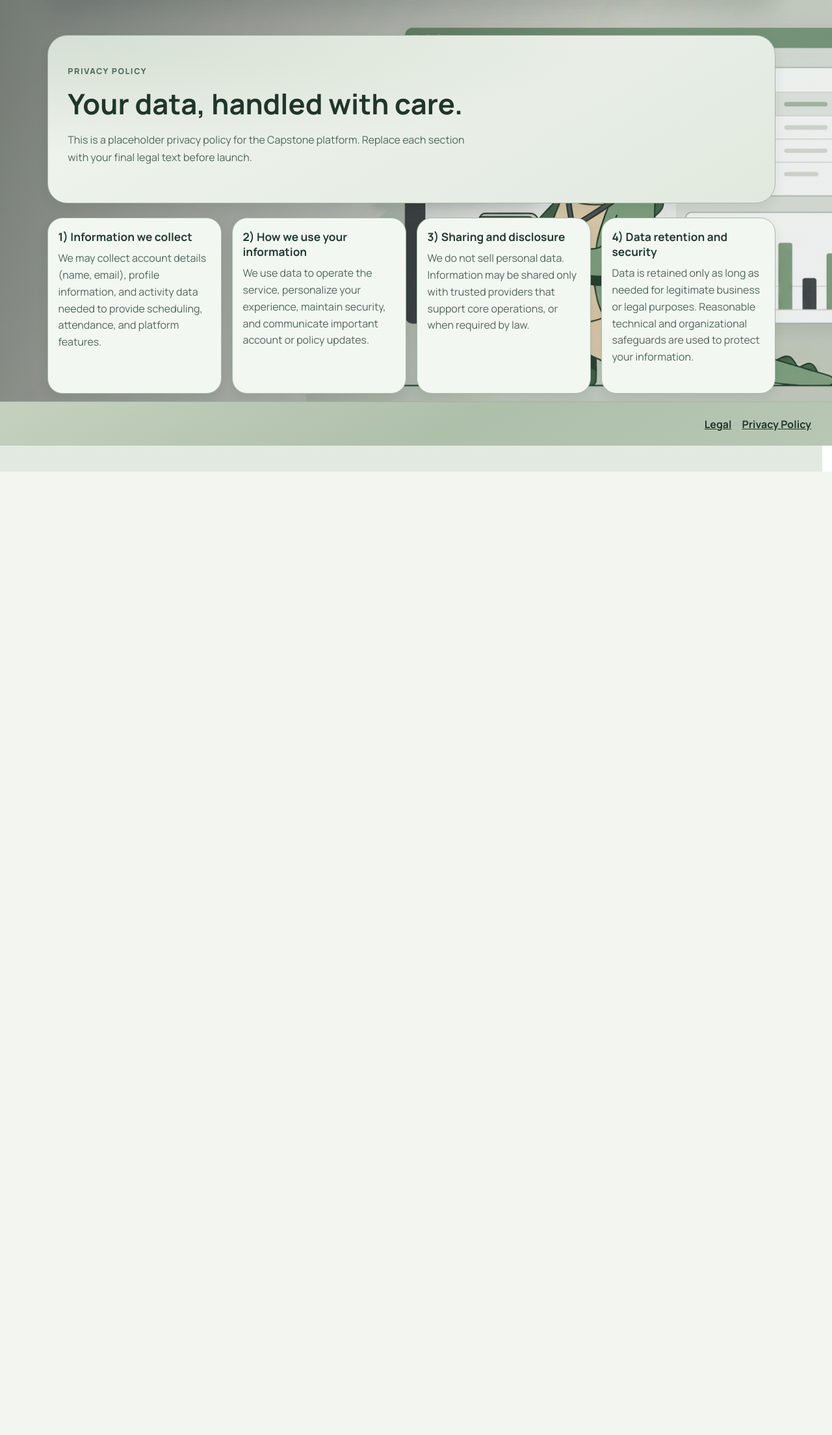
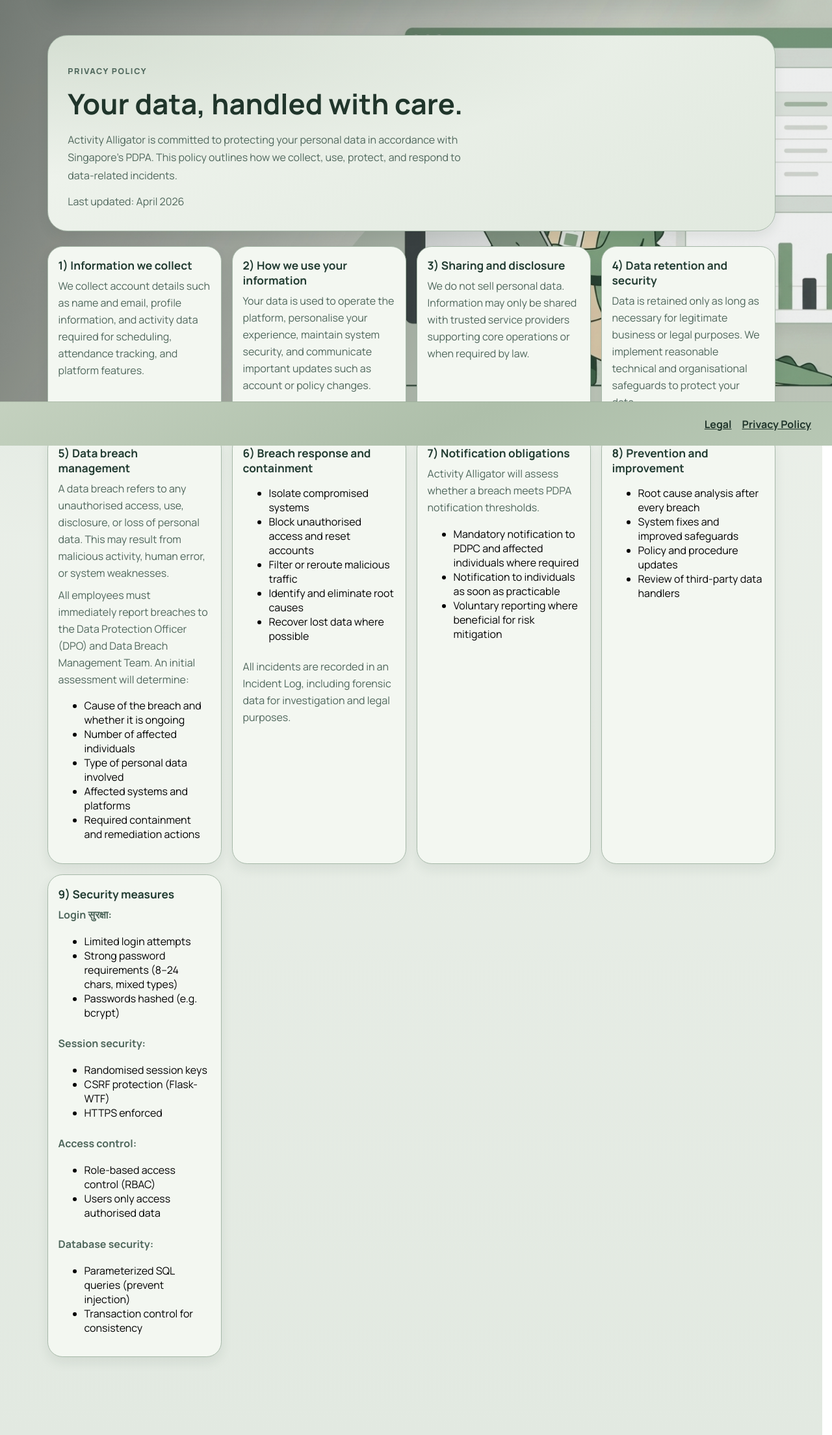
Before and after one commit to nyjc-computing-2526/Capstone-Project-2527, a Flask app: page /privacy-policy in a window 1280 px wide. Shown: the part 114-2323 px from the top of the page at 65% size. Before the commit the page ends 840 px from the top, so only its background shows below. Run offline with Flask 3, Linux system fonts and the light colour scheme.

Commit message:
Added in privacy policy

```diff
--- a/app/templates/privacypolicy.html
+++ b/app/templates/privacypolicy.html
@@ -1,46 +1,154 @@
 {% extends "landing.html" %}
 {% block content %}
   <main class="marketing-main legal-main">
+
+    <!-- HERO -->
     <section class="marketing-hero legal-hero">
       <div class="marketing-hero-copy">
         <p class="marketing-kicker">Privacy Policy</p>
         <h1>Your data, handled with care.</h1>
         <p>
-          This is a placeholder privacy policy for the Capstone platform.
-          Replace each section with your final legal text before launch.
+          Activity Alligator is committed to protecting your personal data in accordance
+          with Singapore’s PDPA. This policy outlines how we collect, use, protect,
+          and respond to data-related incidents.
         </p>
+        <p class="legal-updated">Last updated: April 2026</p>
       </div>
     </section>
 
+    <!-- MAIN GRID -->
     <section class="legal-grid">
+
+      <!-- 1 -->
       <article class="marketing-card legal-card">
         <h2>1) Information we collect</h2>
         <p>
-          We may collect account details (name, email), profile information, and
-          activity data needed to provide scheduling, attendance, and platform features.
+          We collect account details such as name and email, profile information,
+          and activity data required for scheduling, attendance tracking, and platform features.
         </p>
       </article>
+
+      <!-- 2 -->
       <article class="marketing-card legal-card">
         <h2>2) How we use your information</h2>
         <p>
-          We use data to operate the service, personalize your experience,
-          maintain security, and communicate important account or policy updates.
+          Your data is used to operate the platform, personalise your experience,
+          maintain system security, and communicate important updates such as
+          account or policy changes.
         </p>
       </article>
+
+      <!-- 3 -->
       <article class="marketing-card legal-card">
         <h2>3) Sharing and disclosure</h2>
         <p>
-          We do not sell personal data. Information may be shared only with trusted
-          providers that support core operations, or when required by law.
+          We do not sell personal data. Information may only be shared with trusted
+          service providers supporting core operations or when required by law.
         </p>
       </article>
+
+      <!-- 4 -->
       <article class="marketing-card legal-card">
         <h2>4) Data retention and security</h2>
         <p>
-          Data is retained only as long as needed for legitimate business or legal purposes.
-          Reasonable technical and organizational safeguards are used to protect your information.
+          Data is retained only as long as necessary for legitimate business or legal purposes.
+          We implement reasonable technical and organisational safeguards to protect your data.
         </p>
       </article>
+
+      <!-- 5 DATA BREACH -->
+      <article class="marketing-card legal-card">
+        <h2>5) Data breach management</h2>
+        <p>
+          A data breach refers to any unauthorised access, use, disclosure, or loss of personal data.
+          This may result from malicious activity, human error, or system weaknesses.
+        </p>
+        <p>
+          All employees must immediately report breaches to the Data Protection Officer (DPO)
+          and Data Breach Management Team. An initial assessment will determine:
+        </p>
+        <ul>
+          <li>Cause of the breach and whether it is ongoing</li>
+          <li>Number of affected individuals</li>
+          <li>Type of personal data involved</li>
+          <li>Affected systems and platforms</li>
+          <li>Required containment and remediation actions</li>
+        </ul>
+      </article>
+
+      <!-- 6 RESPONSE -->
+      <article class="marketing-card legal-card">
+        <h2>6) Breach response and containment</h2>
+        <ul>
+          <li>Isolate compromised systems</li>
+          <li>Block unauthorised access and reset accounts</li>
+          <li>Filter or reroute malicious traffic</li>
+          <li>Identify and eliminate root causes</li>
+          <li>Recover lost data where possible</li>
+        </ul>
+        <p>
+          All incidents are recorded in an Incident Log, including forensic data
+          for investigation and legal purposes.
+        </p>
+      </article>
+
+      <!-- 7 NOTIFICATION -->
+      <article class="marketing-card legal-card">
+        <h2>7) Notification obligations</h2>
+        <p>
+          Activity Alligator will assess whether a breach meets PDPA notification thresholds.
+        </p>
+        <ul>
+          <li>Mandatory notification to PDPC and affected individuals where required</li>
+          <li>Notification to individuals as soon as practicable</li>
+          <li>Voluntary reporting where beneficial for risk mitigation</li>
+        </ul>
+      </article>
+
+      <!-- 8 PREVENTION -->
+      <article class="marketing-card legal-card">
+        <h2>8) Prevention and improvement</h2>
+        <ul>
+          <li>Root cause analysis after every breach</li>
+          <li>System fixes and improved safeguards</li>
+          <li>Policy and procedure updates</li>
+          <li>Review of third-party data handlers</li>
+        </ul>
+      </article>
+
+      <!-- 9 SECURITY -->
+      <article class="marketing-card legal-card">
+        <h2>9) Security measures</h2>
+
+        <p><strong>Login सुरक्षा:</strong></p>
+        <ul>
+          <li>Limited login attempts</li>
+          <li>Strong password requirements (8–24 chars, mixed types)</li>
+          <li>Passwords hashed (e.g. bcrypt)</li>
+        </ul>
+
+        <p><strong>Session security:</strong></p>
+        <ul>
+          <li>Randomised session keys</li>
+          <li>CSRF protection (Flask-WTF)</li>
+          <li>HTTPS enforced</li>
+        </ul>
+
+        <p><strong>Access control:</strong></p>
+        <ul>
+          <li>Role-based access control (RBAC)</li>
+          <li>Users only access authorised data</li>
+        </ul>
+
+        <p><strong>Database security:</strong></p>
+        <ul>
+          <li>Parameterized SQL queries (prevent injection)</li>
+          <li>Transaction control for consistency</li>
+        </ul>
+
+      </article>
+
     </section>
+
   </main>
 {% endblock %}
```
